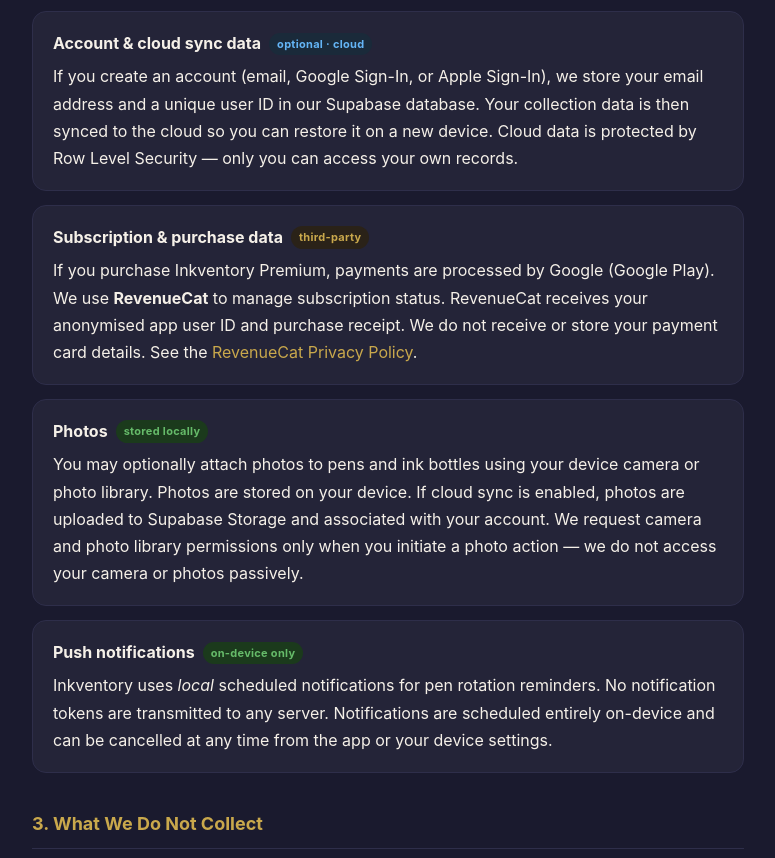
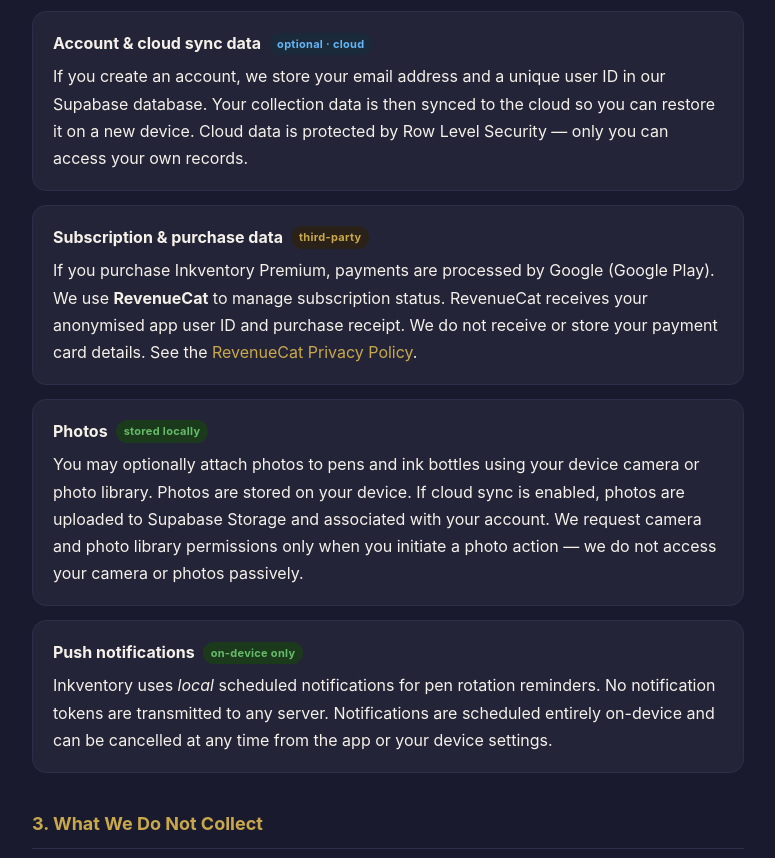
Before and after one commit to Giltdev/Inkventory-privacy-policy, a plain HTML site: page index.html in a window 1280 px wide. Shown: the part 840-1698 px from the top of the page, without its empty margins (252-1027 px from the left). Drawn offline with Linux system fonts and the light colour scheme.

Commit message:
Update index.html

```diff
--- a/index.html
+++ b/index.html
@@ -184,7 +184,7 @@
       <span class="badge badge-cloud">optional · cloud</span>
     </div>
     <p style="margin:0">
-      If you create an account (email, Google Sign-In, or Apple Sign-In), we store your email address and a unique user ID in our Supabase database. Your collection data is then synced to the cloud so you can restore it on a new device. Cloud data is protected by Row Level Security — only you can access your own records.
+      If you create an account, we store your email address and a unique user ID in our Supabase database. Your collection data is then synced to the cloud so you can restore it on a new device. Cloud data is protected by Row Level Security — only you can access your own records.
     </p>
   </div>
 
```
